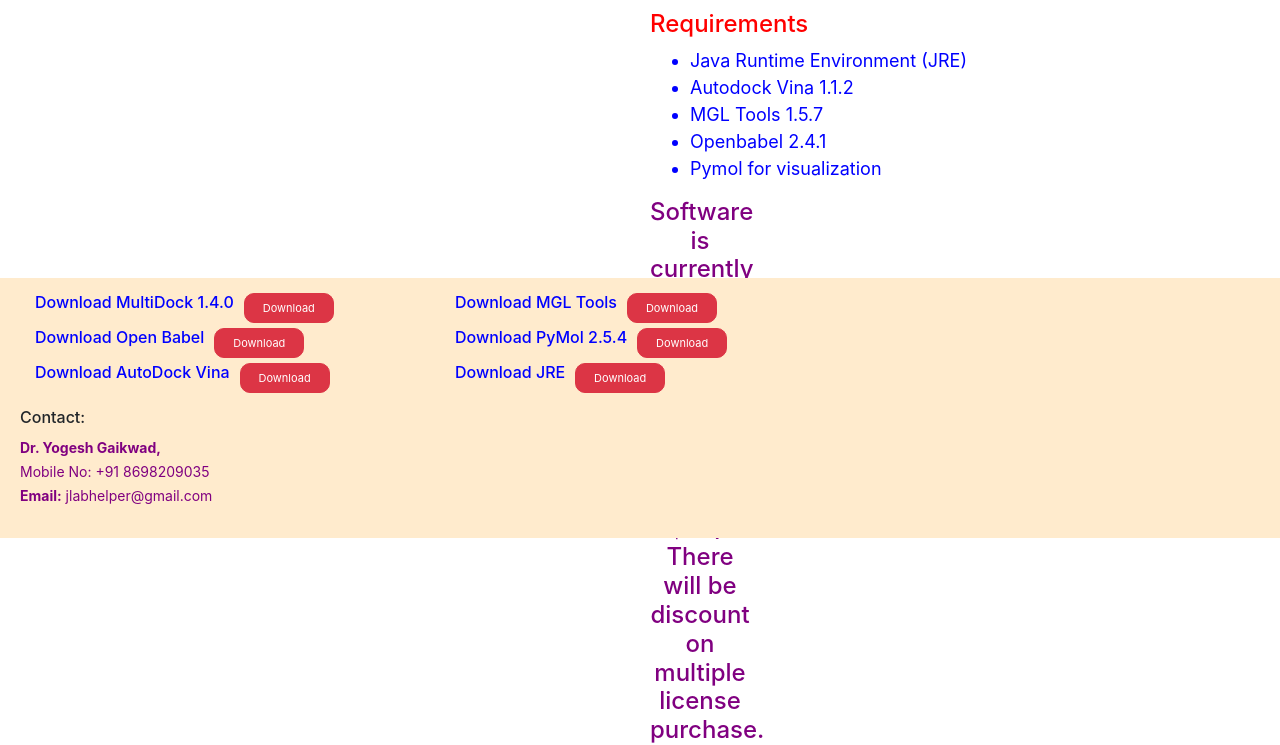
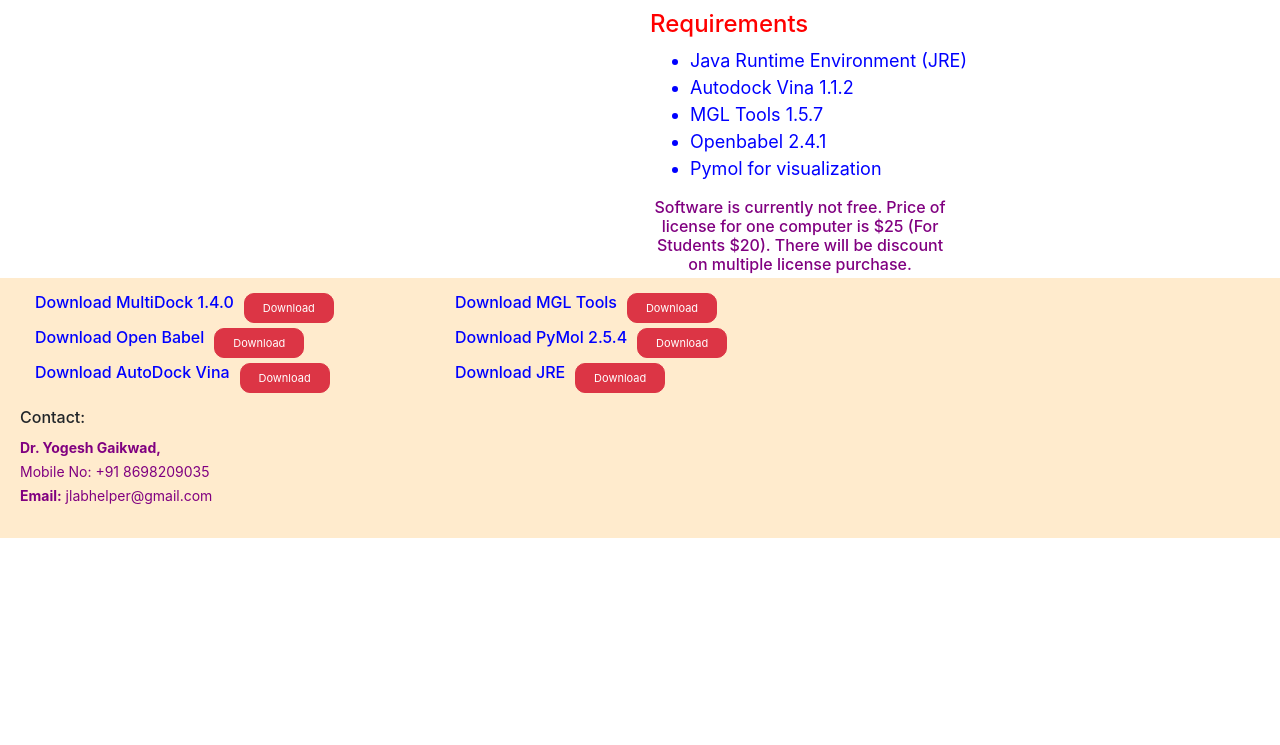
Before and after one commit to yogeshgaikwad-labhelper/multidockweb.github.io, a plain HTML site: page index.html in a window 1280 px wide. Shown: the part 610-1355 px from the top of the page. After the commit the page ends 1148 px from the top, so only its background shows below. Drawn offline with nearby package versions, Linux system fonts and the light colour scheme.

Commit message:
Edited div

```diff
--- a/index.html
+++ b/index.html
@@ -126,8 +126,8 @@ body {
 
       </ul>
 
-      <div style="width: 100px; height: 50px; text-align:center;">
-      <h4 style="color: purple;">Software is currently not free. Price of license for one computer is $25 (For Students $20). There will be discount on multiple license purchase. </h4>
+      <div style="width: 300px; height: 50px; text-align:center;">
+      <h6 style="color: purple;">Software is currently not free. Price of license for one computer is $25 (For Students $20). There will be discount on multiple license purchase. </h6>
 
       </div>
 
```
